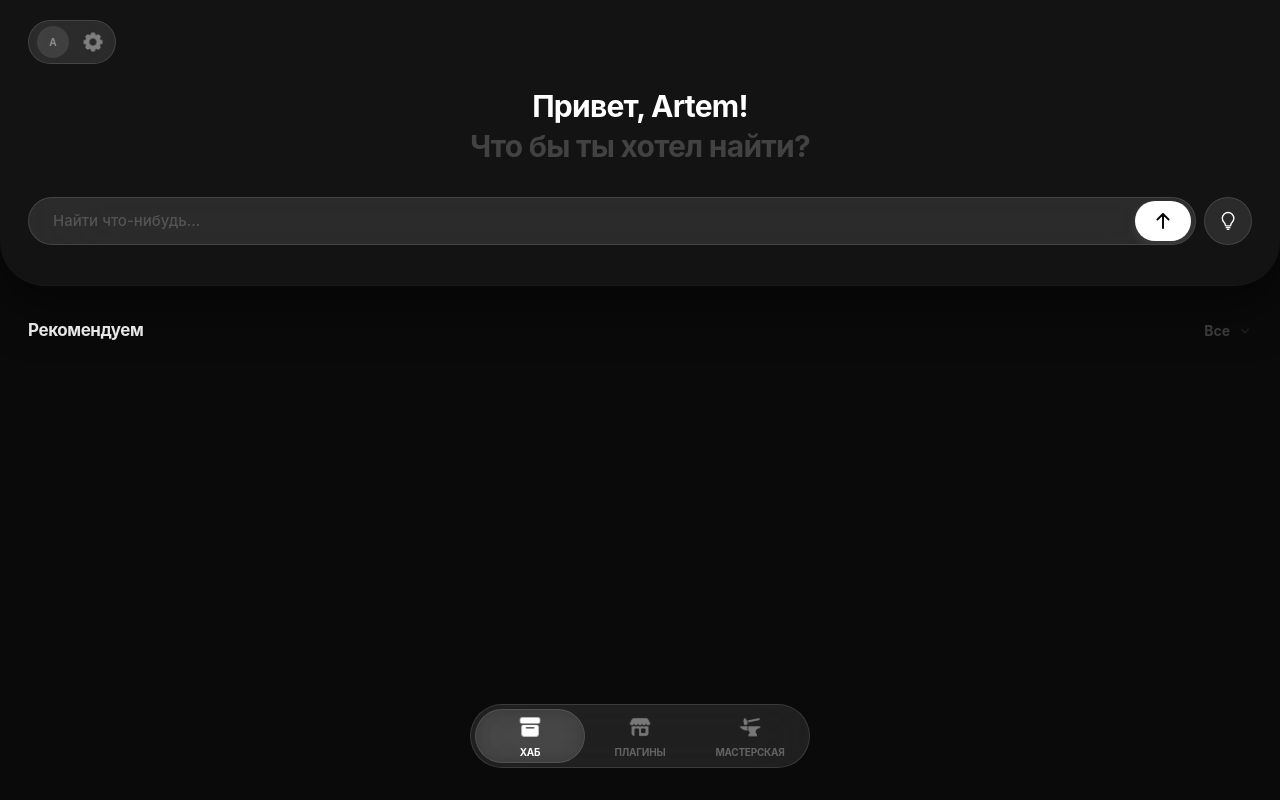
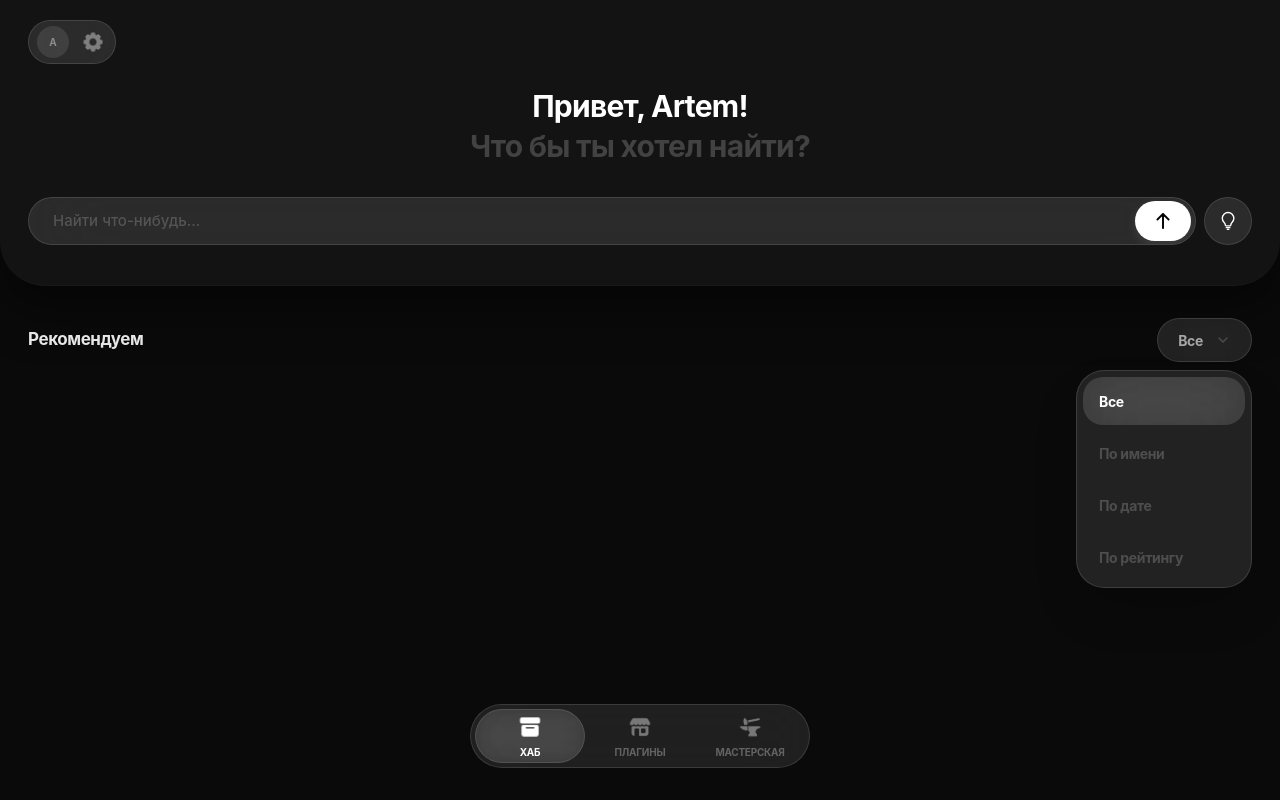
Before and after one commit to fugu70539/PluginBox, a Next.js app: page / in a window 1280 px wide. Both pictures are taken after a click on the button "Все". Built offline with nearby package versions, Linux system fonts and the light colour scheme.

Commit message:
Update Hub.tsx

```diff
--- a/src/components/views/Hub.tsx
+++ b/src/components/views/Hub.tsx
@@ -1,12 +1,16 @@
 "use client";
 
 import { useEffect, useState } from "react";
-import { motion } from "framer-motion";
+import { motion, AnimatePresence } from "framer-motion";
 import { SearchInput } from "@/components/ui/SearchInput";
+
+const filterOptions = ["Все", "По имени", "По дате", "По рейтингу"];
 
 export default function Hub({ onSettings }: { onSettings: () => void }) {
   const [userName, setUserName] = useState("Artem");
   const [userPhoto, setUserPhoto] = useState<string | null>(null);
+  const [activeFilter, setActiveFilter] = useState("Все");
+  const [isFilterOpen, setIsFilterOpen] = useState(false);
 
   useEffect(() => {
     const tg = (window as any).Telegram?.WebApp;
@@ -17,11 +21,15 @@ export default function Hub({ onSettings }: { onSettings: () => void }) {
     }
   }, []);
 
+  const toggleFilter = () => {
+    const tg = (window as any).Telegram?.WebApp;
+    if (tg?.HapticFeedback) tg.HapticFeedback.impactOccurred("light");
+    setIsFilterOpen(!isFilterOpen);
+  };
+
   return (
     <div className="w-full font-display min-h-screen bg-[#0a0a0a] overflow-x-hidden">
-      {/* Верхняя плашка: фиксированный цвет, без стекла, только нижние углы */}
       <div className="w-full bg-[#131313] rounded-b-[45px] px-7 pt-5 pb-10 shadow-[0_20px_50px_rgba(0,0,0,0.5)] border-b border-white/[0.02]">
-
         <header className="flex items-center justify-between mb-6">
           <div className="mt-glass h-11 w-22 rounded-full flex items-center justify-between px-1.5 border-white/5">
             <div className="size-8 rounded-full flex items-center justify-center overflow-hidden bg-white/10 ml-0.5">
@@ -42,7 +50,6 @@ export default function Hub({ onSettings }: { onSettings: () => void }) {
           </div>
         </header>
 
-        {/* Текст: снова по центру */}
         <div className="flex flex-col items-center justify-center text-center mb-8 gap-y-0.5 text-white">
           <motion.h1
             initial={{ opacity: 0, y: 10 }} animate={{ opacity: 1, y: 0 }}
@@ -61,19 +68,59 @@ export default function Hub({ onSettings }: { onSettings: () => void }) {
         <SearchInput />
       </div>
 
-      {/* Секция под плашкой */}
       <main className="px-7 pt-8">
-        <div className="flex items-center justify-between mb-6">
+        <div className="flex items-center justify-between mb-6 relative">
           <h3 className="text-[17px] font-bold text-white/90 tracking-tight">Рекомендуем</h3>
 
-          {/* Компактный фильтр справа */}
-          <button className="flex items-center gap-2 active:opacity-60 transition-opacity">
-            <span className="text-[14px] font-bold text-white/20">Все</span>
-            <img src="/Icons/ArrowRight.PNG" className="size-3.5 opacity-10 invert rotate-90" alt="" />
-          </button>
+          <div className="relative">
+            <button
+              onClick={toggleFilter}
+              className="mt-glass h-11 px-5 rounded-full flex items-center gap-3 active:scale-95 transition-all border-white/5"
+            >
+              <span className="text-[14px] font-bold tracking-tight text-white/60">{activeFilter}</span>
+              <motion.img
+                src="/Icons/ArrowRight.PNG?v=3"
+                alt="Filter"
+                animate={{ rotate: isFilterOpen ? 90 : 0 }}
+                className="size-4 object-contain invert brightness-200 opacity-20"
+              />
+            </button>
+
+            <AnimatePresence>
+              {isFilterOpen && (
+                <motion.div
+                  initial={{ opacity: 0, scale: 0.9, y: -10 }}
+                  animate={{ opacity: 1, scale: 1, y: 8 }}
+                  exit={{ opacity: 0, scale: 0.9, y: -10 }}
+                  transition={{ type: "spring", stiffness: 350, damping: 28 }}
+                  className="mt-glass absolute top-full right-0 w-44 rounded-[28px] p-1.5 z-50 shadow-2xl border-white/5"
+                >
+                  <div className="flex flex-col gap-1">
+                    {filterOptions.map((option) => (
+                      <button
+                        key={option}
+                        onClick={() => { setActiveFilter(option); setIsFilterOpen(false); }}
+                        className="relative w-full px-4 py-3 text-left group"
+                      >
+                        {activeFilter === option && (
+                          <motion.div
+                            layoutId="filter-bg"
+                            className="absolute inset-0 bg-white/10 backdrop-blur-xl rounded-[20px] z-0"
+                          />
+                        )}
+                        <span className={`relative z-10 text-[14px] font-bold tracking-tight transition-colors duration-200 ${
+                          activeFilter === option ? "text-white" : "text-white/20 group-active:text-white/60"
+                        }`}>
+                          {option}
+                        </span>
+                      </button>
+                    ))}
+                  </div>
+                </motion.div>
+              )}
+            </AnimatePresence>
+          </div>
         </div>
-
-        {/* Тут будет контент (сетка или список) */}
       </main>
     </div>
   );
```
